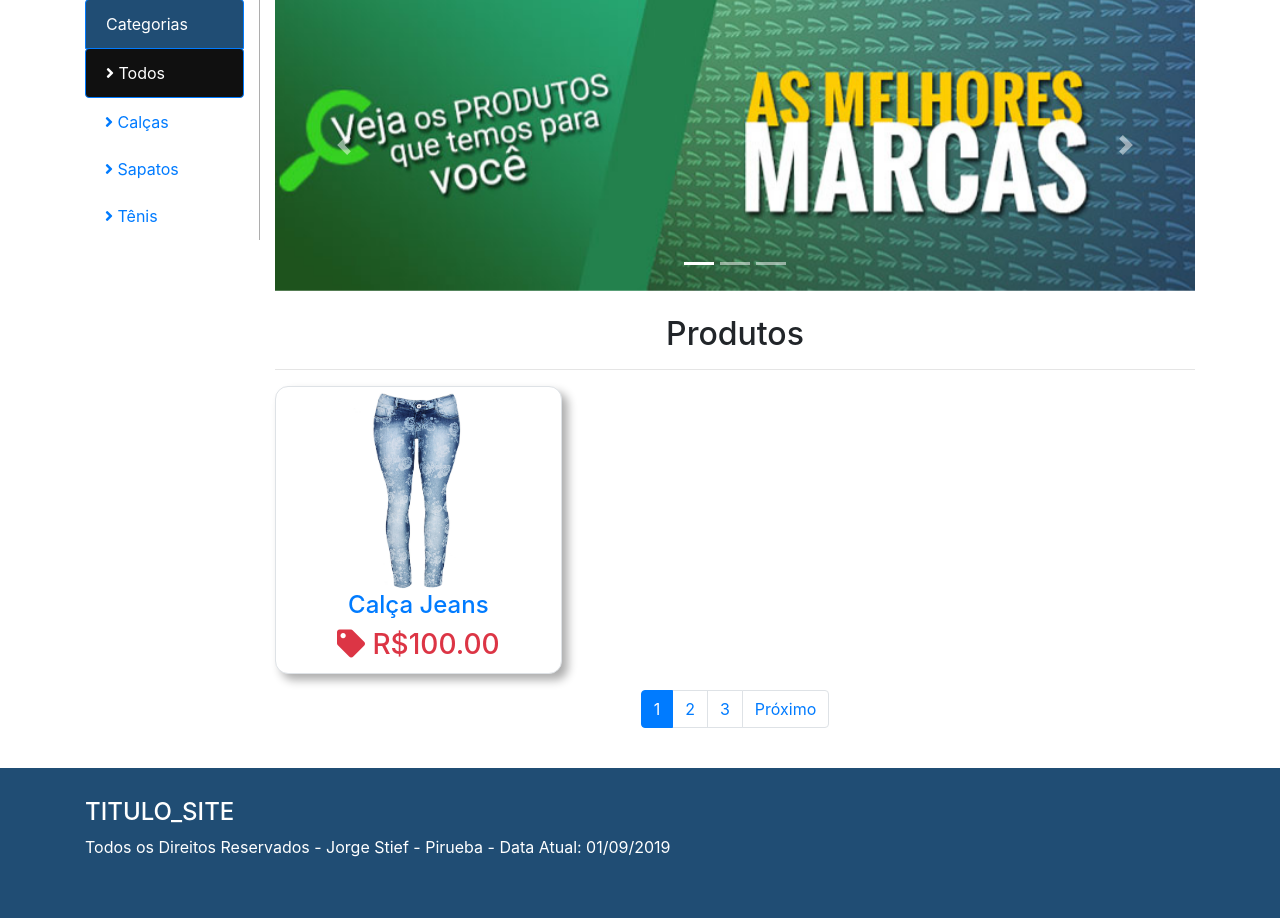
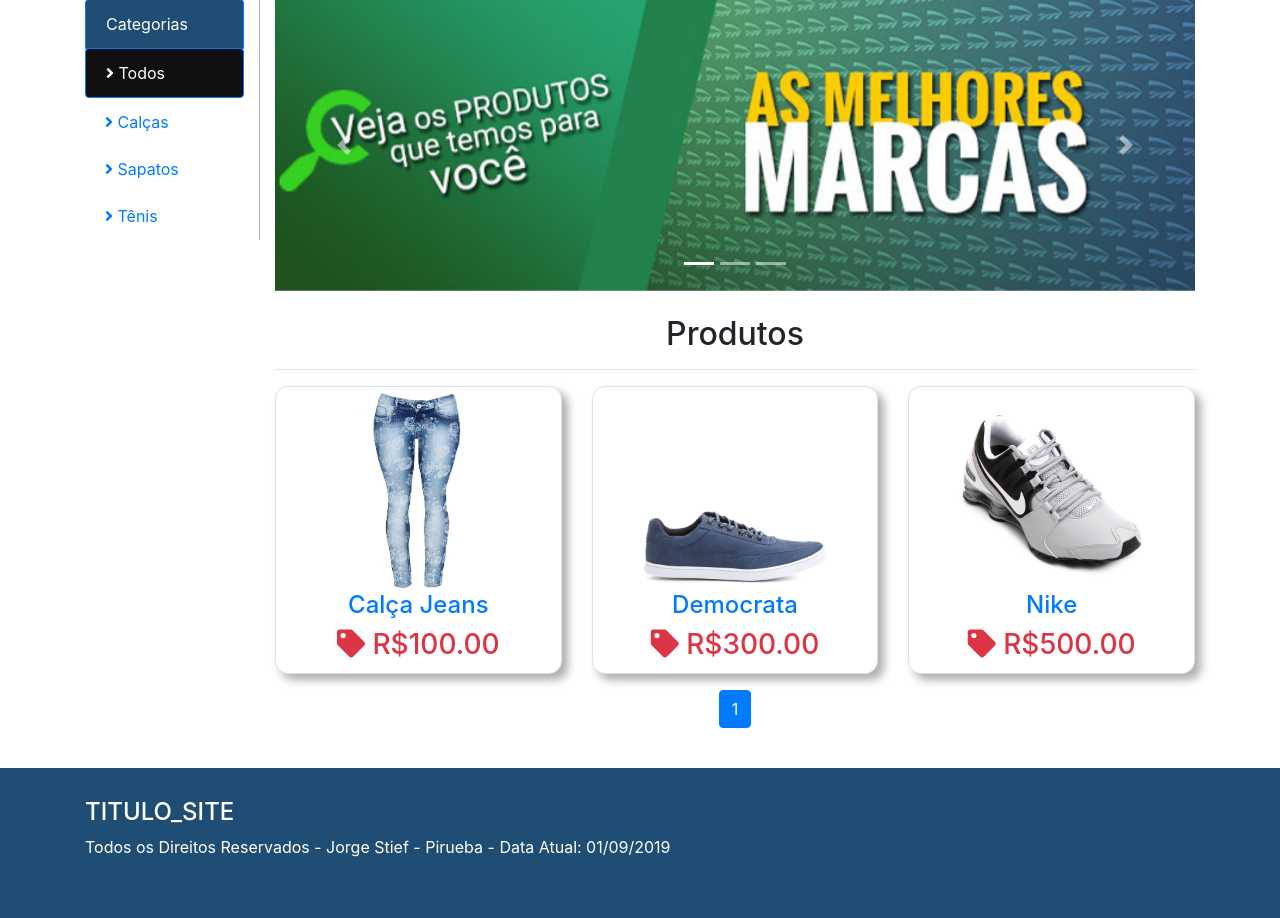
Before and after one commit to JorgeStief/loja_virtual_django, a Django app: page / in a window 1280 px wide. Shown: the part 201-1119 px from the top of the page. Run offline with Django 3.2, Linux system fonts and the light colour scheme; data comes from the database, SQL or seed files in the repository; both versions use the stored data as it was after the commit; parts of the project's set-up code (start-up, migrations or seed data) failed here and were passed over; some libraries are stand-ins or nearby versions.

Commit message:
quase finalizado

```diff
--- a/catalogo/models.py
+++ b/catalogo/models.py
@@ -4,8 +4,8 @@ from django.urls import reverse
 # Create your models here.
 
 class Categoria(models.Model):
-    name = models.CharField('Nome',max_length=100)
-    slug = models.SlugField('Identificador',max_length=100)
+    name = models.CharField('Nome',max_length=100, default=None)
+    slug = models.SlugField('Identificador',max_length=100, default=None)
     created = models.DateTimeField('Criado em', auto_now_add=True)
     modified = models.DateTimeField("Modificado em",auto_now_add=True)
 
@@ -21,11 +21,12 @@ class Categoria(models.Model):
 
 
 class Produto(models.Model):
-    name = models.CharField('Nome', max_length=100)
-    slug = models.SlugField('Identificador', max_length=100)
+    name = models.CharField('Nome', max_length=100,default=None)
+    slug = models.SlugField('Identificador', max_length=100, default=None)
     category = models.ForeignKey('Categoria', verbose_name='Categoria',on_delete=models.CASCADE)
     description = models.TextField('Descrição', blank=True)
-    price = models.DecimalField('Preço', decimal_places=2, max_digits=8)
+    price = models.DecimalField('Preço', decimal_places=2, max_digits=8, default=None)
+    main_image = models.CharField('Imagem Principal', max_length=200, default=None)
     created = models.DateTimeField('Criado em', auto_now_add=True)
     modified = models.DateTimeField("Modificado em", auto_now_add=True)
 
@@ -41,7 +42,7 @@ class Produto(models.Model):
         return self.name
 
 class Imagem(models.Model):
-    slug = models.SlugField('Identificador', max_length=300)
+    slug = models.SlugField('Identificador', max_length=300, default=None)
     product = models.ForeignKey('Produto', verbose_name='Produto',on_delete=models.CASCADE)
 
 
--- a/catalogo/templates/catalogo/produto_exibe.html
+++ b/catalogo/templates/catalogo/produto_exibe.html
@@ -13,7 +13,7 @@
                      <hr>
                      <div class="row">
                         <div class="col-md-6">
-                           <img class="img-thumbnail "  src="{% static 'assets/imagens/' %}{% if imagem == '' %}produto.jpg {% else %}{{imagem}}{% endif %}"></img>
+                           <img class="img-thumbnail "  src="{% static 'assets/imagens/' %}{% if produto.main_image == '' %}produto.jpg {% else %}{{produto.main_image}}{% endif %}"></img>
 
                         </div>
 
@@ -59,7 +59,7 @@
                            <ul class="list-inline">
                               {% for img in imagens  %}
                               <li class="col-md-3 list-inline-item">
-                                 <img src="{% static 'assets/imagens/'%}{{img}}" width="200px" height="200px" alt="" class="img-thumbnail">
+                                 <img src="{% static 'assets/imagens/'%}{{img.slug}}" width="200px" height="200px" alt="" class="img-thumbnail">
                               </li>
                              {% endfor %}
                            </ul>
--- a/catalogo/templates/catalogo/produto_lista.html
+++ b/catalogo/templates/catalogo/produto_lista.html
@@ -2,7 +2,7 @@
 {% load static %}
 
 {% block title %}
-    Listagem de Produtos | {{block.super}}
+   {% if categoria %}{{categoria}}{% else %}Produtos{% endif %} | {{block.super}}
 {% endblock title %}
 
 {% block conteudo %}
@@ -13,6 +13,8 @@
          <li data-target="#carouselExampleIndicators" data-slide-to="1"></li>
          <li data-target="#carouselExampleIndicators" data-slide-to="2"></li>
       </ol>
+
+
       <div class="carousel-inner">
          <div class="carousel-item active">
             <img class="d-block w-100" src="{% static 'assets/imagens/banner.jpg' %}" alt="Primeiro Slide">
@@ -43,7 +45,7 @@
                         <div class="col-md-4">
                            <div class="img-thumbnail ">
                               <a href="{{ produto.get_absolute_path }}">
-                                 <img  class="rounded mx-auto d-block" src="{% static 'assets/imagens/calca.jpg' %}" width="200" height="200"  alt="">
+                                 <img  class="rounded mx-auto d-block" src="{% static 'assets/imagens/' %}{% if produto.main_image == '' %}produto.jpg {% else %}{{produto.main_image}}{% endif %}" width="200" height="200"  alt="">
 
                                  <div class="caption">
                                     <h4 class="text-center ">{{produto.name}}</h4>
@@ -60,11 +62,11 @@
 
                      </div>
 
-
+                     {% if produtos %}
                         <nav aria-label="Navegação de página" class="pt-3"  >
                            <ul class="pagination justify-content-center">
                               {% if produtos.has_previous %}
-                              <li class="page-item"><a class="page-link" href="page={{ produtos.previous_page_number }}">Anterior</a></li>
+                                 <li class="page-item"><a class="page-link" href="?page={{ produtos.previous_page_number }}">Anterior</a></li>
                               {% endif %}
 
 
@@ -75,9 +77,10 @@
 
 
                               {% if produtos.has_next %}
-                              <li class="page-item"><a class="page-link" href="page={{ produtos.next_page_number }}">Próximo</a></li>
+                                 <li class="page-item"><a class="page-link" href="?page={{ produtos.next_page_number }}">Próximo</a></li>
                               {% endif %}
                            </ul>
                         </nav>
+                     {% endif %}
                   </div>
 {% endblock conteudo %}
--- a/catalogo/views.py
+++ b/catalogo/views.py
@@ -8,11 +8,18 @@ def produto_lista(request, slug_da_categoria=None):
     categorias = Categoria.objects.all()
     prod = Produto.objects.all()
 
+
     if slug_da_categoria:
         categoria = get_object_or_404(Categoria, slug=slug_da_categoria)
         prod = prod.filter(category=categoria).order_by("name")
 
-    paginator = Paginator(prod, 1)
+
+
+
+
+
+
+    paginator = Paginator(prod, ITEMS_PER_PAGE)
     page = request.GET.get('page')
     produtos = paginator.get_page(page)
 
@@ -20,6 +27,7 @@ def produto_lista(request, slug_da_categoria=None):
         'categorias': categorias,
         'produtos': produtos,
         'categoria': categoria,
+
         }
 
     return render (request, 'catalogo/produto_lista.html',context)
@@ -30,18 +38,9 @@ def produto_exibe(request, id ,slug_do_produto):
     produto = get_object_or_404(Produto, id=id)
     categoria = get_object_or_404(Categoria, id=produto.category_id)
     categorias = Categoria.objects.all().order_by('name')
-    imagens =  Imagem.objects.all().filter(product=produto).order_by('id')
+    imagens =  Imagem.objects.filter(product=produto).order_by('id')
 
-    aux=[]
-    aux1 = ''
-    i=0
-    if imagens != '':
-        for imagem in imagens:
-            if i==0:
-                aux1= imagem.slug
-            else:
-                aux.append(imagem.slug)
-            i = i+1
+
 
 
 
@@ -50,7 +49,6 @@ def produto_exibe(request, id ,slug_do_produto):
         'produto': produto,
         'categorias': categorias,
         'categoria': categoria,
-        'imagens': aux,
-        'imagem': aux1
+        'imagens': imagens,
     }
     return render(request, 'catalogo/produto_exibe.html', context)
```
Also changed, not shown: catalogo/admin.py (+7 -1 lines), catalogo/migrations/0004_auto_20191003_1734.py (added), catalogo/migrations/0005_auto_20191003_1735.py (added), catalogo/migrations/0006_auto_20191003_1743.py (added), db.sqlite3, 2 other files. Lines whose indentation alone changed are shown as unchanged.
